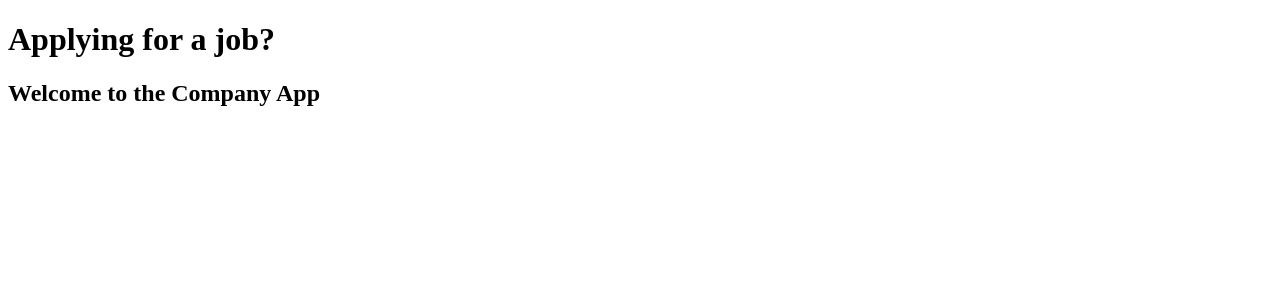
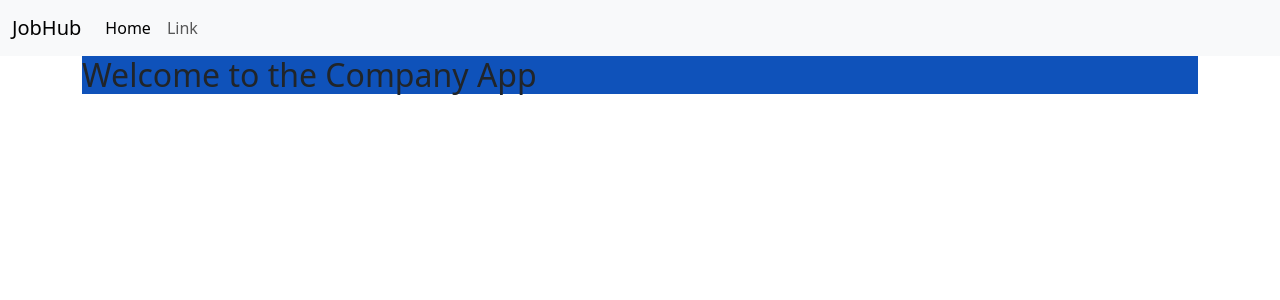
Before and after one commit to hlynurisak/VLN_JobHub, a Django app: page /users/ in a window 1280 px wide. Shown: the top 300 px of the page. Run offline with Django 5.2, Linux system fonts and the light colour scheme.

Commit message:
Added nav bar and started CSS

```diff
--- a/Static/CSS/main.css
+++ b/Static/CSS/main.css
@@ -0,0 +1,7 @@
+:root {
+    --blue_color: #0F52BA;
+}
+
+.company {
+    background-color: var(--blue_color);
+}
--- a/Templates/base.html
+++ b/Templates/base.html
@@ -1,12 +1,35 @@
+{% load static %}
 <!DOCTYPE html>
 <html lang="en">
 <head>
     <meta charset="UTF-8">
-    <title>Main Document</title>
+    <title>JobHub</title>
+    <link href="https://cdn.jsdelivr.net/npm/bootstrap@5.3.3/dist/css/bootstrap.min.css" rel="stylesheet" integrity="sha384-QWTKZyjpPEjISv5WaRU9OFeRpok6YctnYmDr5pNlyT2bRjXh0JMhjY6hW+ALEwIH" crossorigin="anonymous">
+    <link rel="stylesheet" href="{% static 'css/main.css' %}" />
 </head>
 <body>
-    <h1>Applying for a job?</h1>
-    {% block content %}
-    {% endblock %}
+    <nav class="navbar navbar-expand-lg bg-body-tertiary">
+      <div class="container-fluid">
+        <a class="navbar-brand" href="#">JobHub</a>
+        <button class="navbar-toggler" type="button" data-bs-toggle="collapse" data-bs-target="#navbarSupportedContent" aria-controls="navbarSupportedContent" aria-expanded="false" aria-label="Toggle navigation">
+          <span class="navbar-toggler-icon"></span>
+        </button>
+        <div class="collapse navbar-collapse" id="navbarSupportedContent">
+          <ul class="navbar-nav me-auto mb-2 mb-lg-0">
+            <li class="nav-item">
+              <a class="nav-link active" aria-current="page" href="#">Home</a>
+            </li>
+            <li class="nav-item">
+              <a class="nav-link" href="#">Link</a>
+            </li>
+          </ul>
+        </div>
+      </div>
+    </nav>
+    <div class="container">
+        {% block content %}
+        {% endblock %}
+    </div>
+    <script src="https://cdn.jsdelivr.net/npm/bootstrap@5.3.3/dist/js/bootstrap.bundle.min.js" integrity="sha384-YvpcrYf0tY3lHB60NNkmXc5s9fDVZLESaAA55NDzOxhy9GkcIdslK1eN7N6jIeHz" crossorigin="anonymous"></script>
 </body>
 </html>
--- a/Templates/company/index.html
+++ b/Templates/company/index.html
@@ -1,4 +1,6 @@
 {% extends 'base.html' %}
 {% block content %}
-    <h2>Welcome to the Company App</h2>
+    <div class="company">
+        <h2>Welcome to the Company App</h2>
+    </div>
 {% endblock %}
--- a/VLN_JobHub/settings.py
+++ b/VLN_JobHub/settings.py
@@ -9,7 +9,7 @@ https://docs.djangoproject.com/en/5.0/topics/settings/
 For the full list of settings and their values, see
 https://docs.djangoproject.com/en/5.0/ref/settings/
 """
-
+import os
 from pathlib import Path
 
 # Build paths inside the project like this: BASE_DIR / 'subdir'.
@@ -122,6 +122,7 @@ USE_TZ = True
 # https://docs.djangoproject.com/en/5.0/howto/static-files/
 
 STATIC_URL = "static/"
+STATICFILES_DIRS = [os.path.join(BASE_DIR, 'static')]
 
 # Default primary key field type
 # https://docs.djangoproject.com/en/5.0/ref/settings/#default-auto-field
```
Also changed, not shown: Templates/sampleTest.html (deleted, +0 -10 lines).
